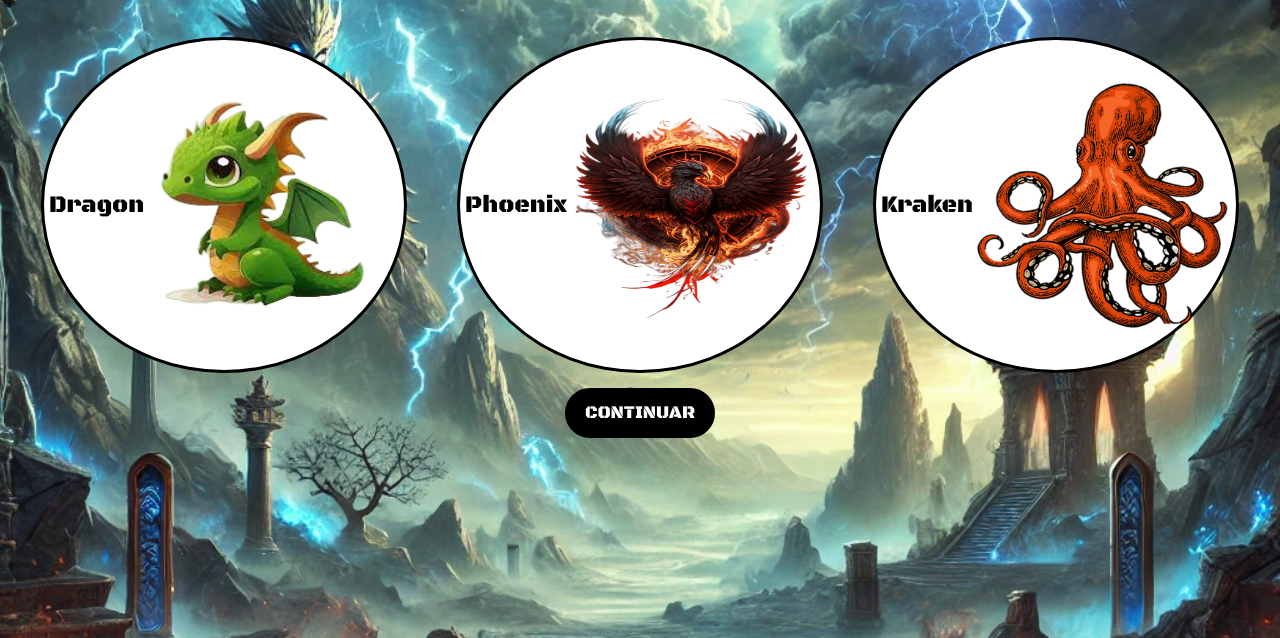
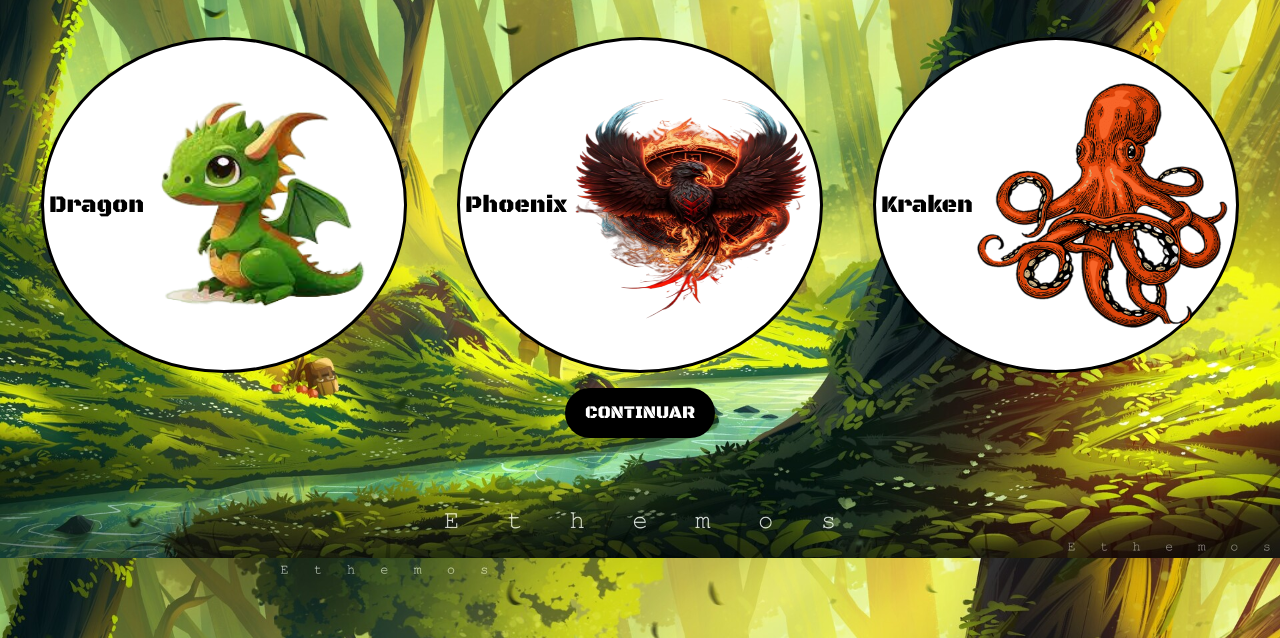
Before and after one commit to Andres-Bermudez/Ancient-Titans, a plain HTML site: page index.html in a window 1280 px wide. Shown: the part 162-800 px from the top of the page. Drawn offline with Linux system fonts and the light colour scheme; no server answers.

Commit message:
Dejando fondo original

```diff
--- a/styles/style.css
+++ b/styles/style.css
@@ -11,7 +11,7 @@ input:checked + label {
 
 body {
     font-family: 'Black Ops One', system-ui;
-    background-image: url('../images/fondo2.webp');
+    background-image: url('../images/fondo.jpg');
     background-size: cover;
 }
 
```
